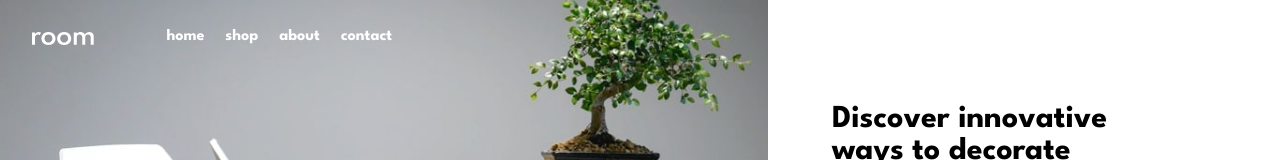
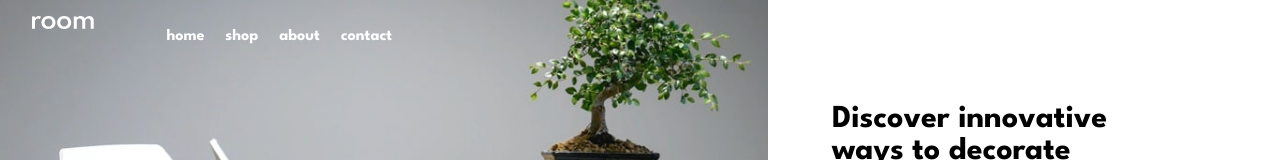
Before and after one commit to Mismisty/Room-Home-Page, a plain HTML site: page index.html in a window 1280 px wide. Shown: the top 160 px of the page. Drawn offline with Linux system fonts and the light colour scheme.

Commit message:
Update main.css

```diff
--- a/styles/main.css
+++ b/styles/main.css
@@ -325,7 +325,7 @@ body {
   }
 
   .room-logo {
-    margin-top: -1rem;
+    margin-top: -2rem;
   }
 
   .chair-table img,
```
